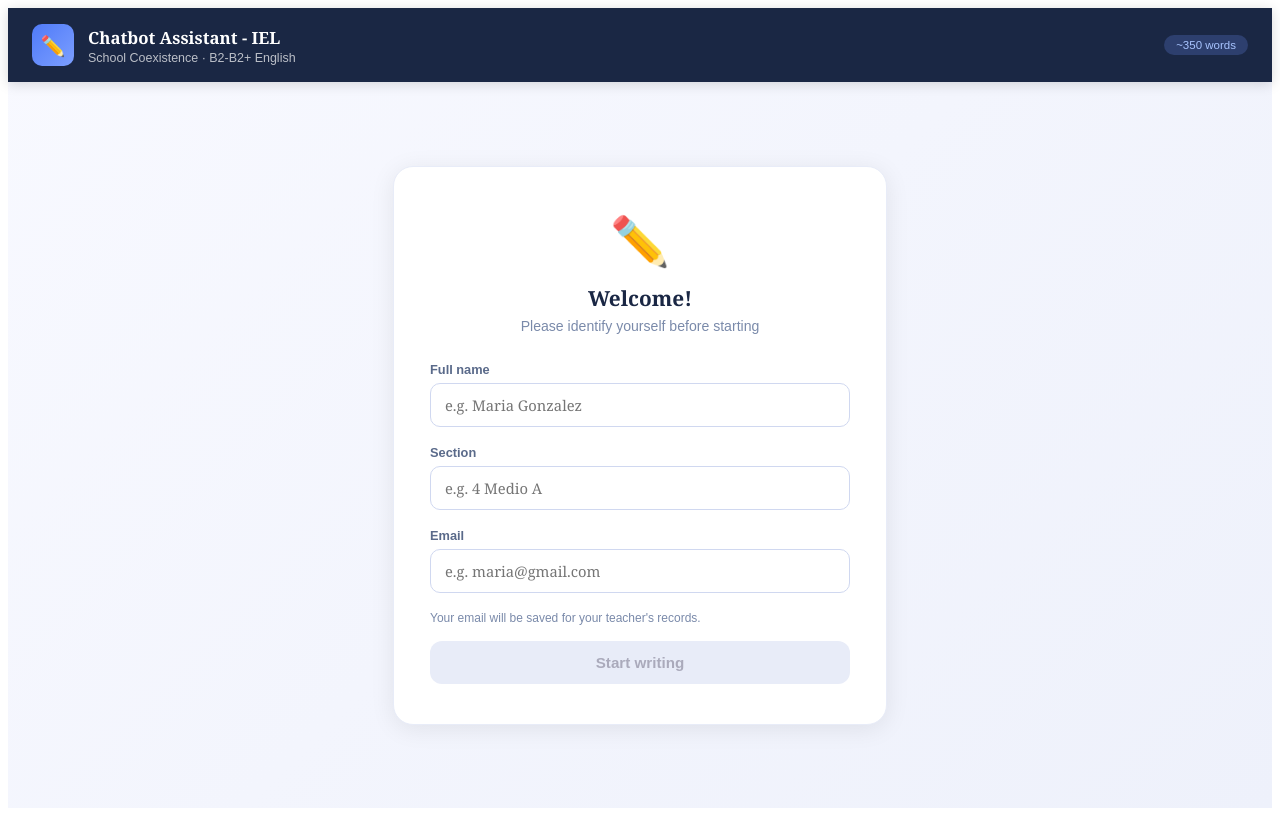
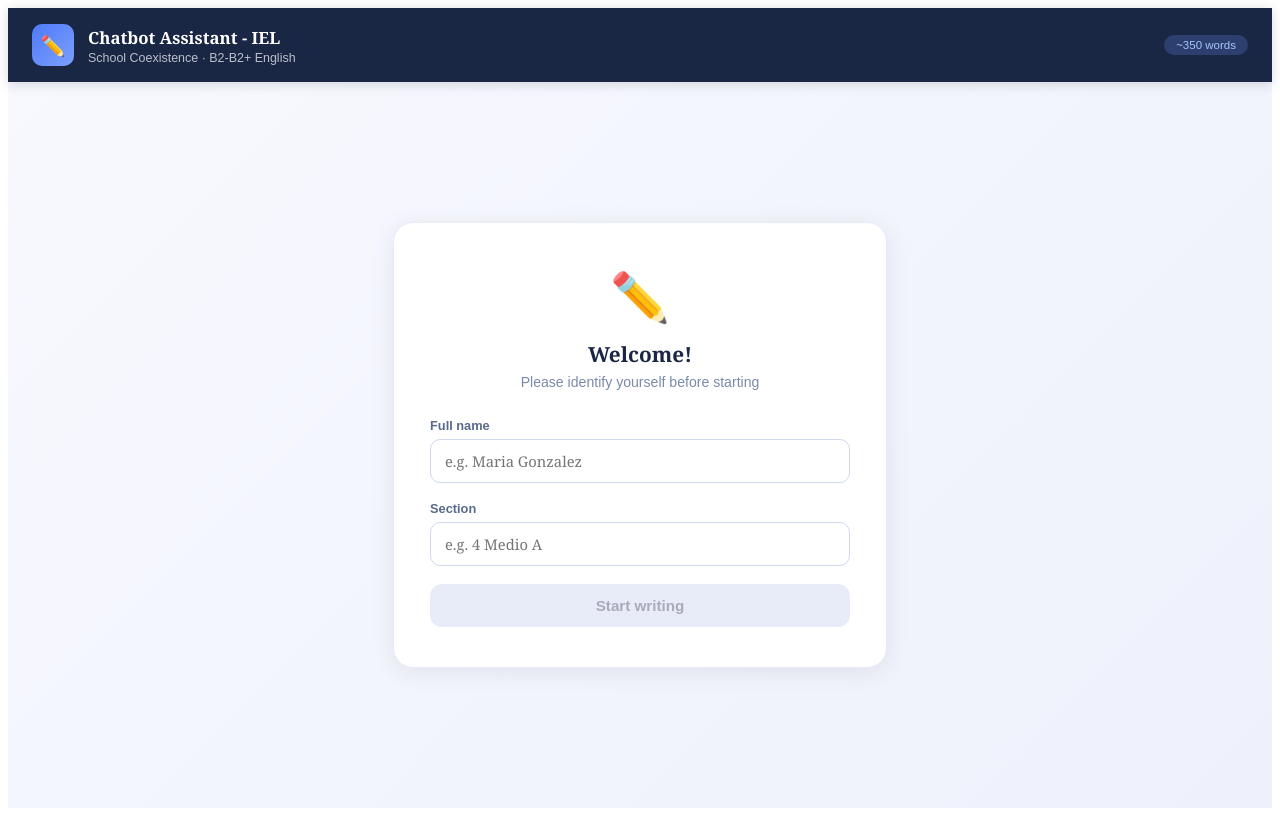
Before and after one commit to karivio13/essay-assistant, a React (Vite) app: page / in a window 1280 px wide. Built offline with nearby package versions, Linux system fonts and the light colour scheme.

Commit message:
Update App.jsx

```diff
--- a/src/App.jsx
+++ b/src/App.jsx
@@ -174,16 +174,15 @@ function Header({ student }) {
 function StudentLogin({ onStart }) {
   const [name, setName]       = useState("");
   const [section, setSection] = useState("");
-  const [email, setEmail]     = useState("");
-  const valid = name.trim() && section.trim() && email.trim() && email.includes("@");
+
+  const valid = name.trim() && section.trim();
 
   const fields = [
-    { label: "Full name",  value: name,    set: setName,    placeholder: "e.g. Maria Gonzalez",  type: "text" },
-    { label: "Section",    value: section, set: setSection, placeholder: "e.g. 4 Medio A",       type: "text" },
-    { label: "Email",      value: email,   set: setEmail,   placeholder: "e.g. maria@gmail.com", type: "email" },
+    { label: "Full name", value: name,    set: setName,    placeholder: "e.g. Maria Gonzalez", type: "text" },
+    { label: "Section",   value: section, set: setSection, placeholder: "e.g. 4 Medio A",      type: "text" },
   ];
 
-  const start = () => valid && onStart({ name: name.trim(), section: section.trim(), email: email.trim() });
+  const start = () => valid && onStart({ name: name.trim(), section: section.trim(), email: "" });
 
   return (
     <div style={{ flex: 1, display: "flex", alignItems: "center", justifyContent: "center", padding: 24 }}>
@@ -204,9 +203,6 @@ function StudentLogin({ onStart }) {
             />
           </div>
         ))}
-        <div style={{ fontSize: "0.75rem", color: "#7a8aaa", fontFamily: "sans-serif", marginBottom: 16 }}>
-          Your email will be saved for your teacher's records.
-        </div>
         <button onClick={start} disabled={!valid} style={{
           width: "100%", padding: 13,
           background: valid ? `linear-gradient(135deg,${navy},${navyMid})` : "#e8ecf8",
@@ -222,7 +218,7 @@ function StudentLogin({ onStart }) {
 function Chat({ student }) {
   const initMsg = {
     role: "assistant",
-    content: `Hello, ${student.name}! I am your academic writing assistant.\n\nI am here to help you with your informative essay on **school coexistence**. You can:\n\n- **Paste your draft** and I will give you detailed CEFR-based feedback\n- **Upload a photo** of your handwritten paragraph\n- **Ask grammar questions** (passive voice, relative clauses, etc.)\n\nWhat would you like to work on today?`,
+    content: `Hello, ${student.name}! I am your academic writing assistant.\n\nI am here to help you with your informative essay on **school coexistence**. All feedback I provide is based on the **Common European Framework of Reference for Languages (CEFR), 2020 Companion Volume** — the most updated version of the framework.\n\nYou can:\n\n- **Paste your draft** and I will give you detailed CEFR-based feedback\n- **Upload a photo** of your handwritten paragraph\n- **Ask grammar questions** (passive voice, relative clauses, etc.)\n\nWhat would you like to work on today?`,
     ts: new Date().toISOString(),
   };
 
```
